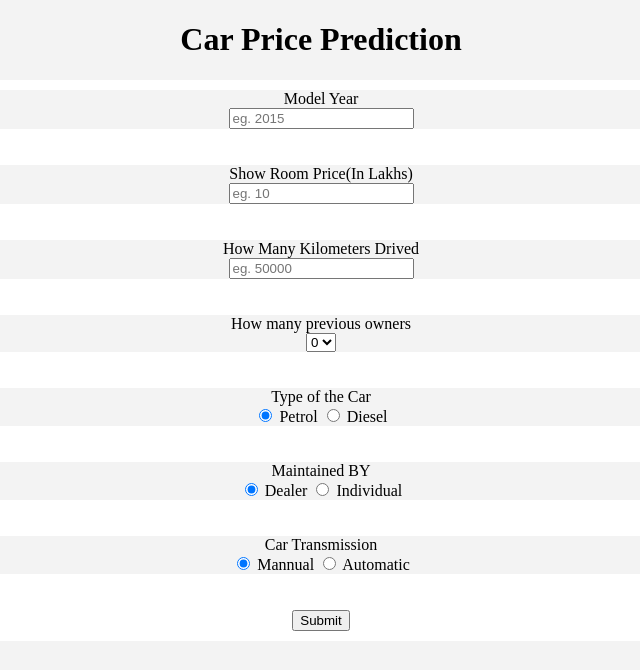
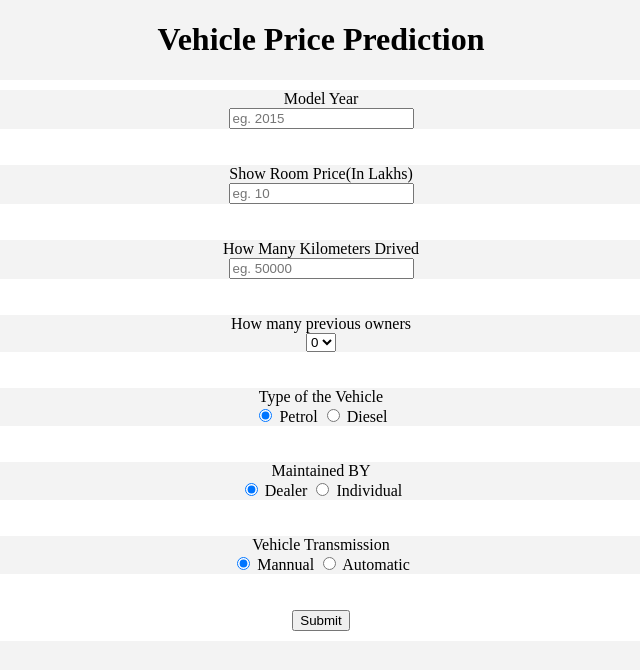
Before and after one commit to nizznizzy/Vehicle-Price-Prediction, a Flask app: page / in a window 1280 px wide. Shown: the top 670 px of the page, without its empty margins (319-959 px from the left). Run offline with Flask 2, Linux system fonts and the light colour scheme; parts of the project's set-up code (start-up, migrations or seed data) failed here and were passed over.

Commit message:
templates

```diff
--- a/templates/index.html
+++ b/templates/index.html
@@ -1,7 +1,7 @@
 <!DOCTYPE html>
 <html>
 <head>
-	<title>Car Price Prediction</title>
+	<title>Vehicle Price Prediction</title>
 	<style type="text/css">
 		body{background-color: #f3f3f3;padding: 0px; text-align: center; }
 		form{padding: 10px; background-color: #FFF;}
@@ -16,7 +16,7 @@
 	</style>
 </head>
 <body>
-	<h1>Car Price Prediction</h1>
+	<h1>Vehicle Price Prediction</h1>
 	<div class="body_form">
 		<form action="{{ url_for('predict')}}" method="post">
 			<div class="one">
@@ -41,7 +41,7 @@
         	</select>
     		</div><br><br>
     		<div class="five">
-    		Type of the Car<br>
+    		Type of the Vehicle<br>
 			<input type="radio" class="" name="Fuel_Type_Petrol" value="Petrol" checked="True">
 			<label for="Petrol">Petrol</label>
 			<input type="radio" class="" name="Fuel_Type_Petrol" value="Diesel">
@@ -57,7 +57,7 @@
 			<label for="Individual">Individual</label>
     		</div><br><br>
     		<div class="seven">
-  			Car Transmission<br>
+			Vehicle Transmission<br>
 			<input type="radio" class="" name="Transmission_Mannual" value="Mannual" checked="True">
 			<label for="Mannual">Mannual</label>
 			<input type="radio" class="" name="Transmission_Mannual" value="Automatic">
```
